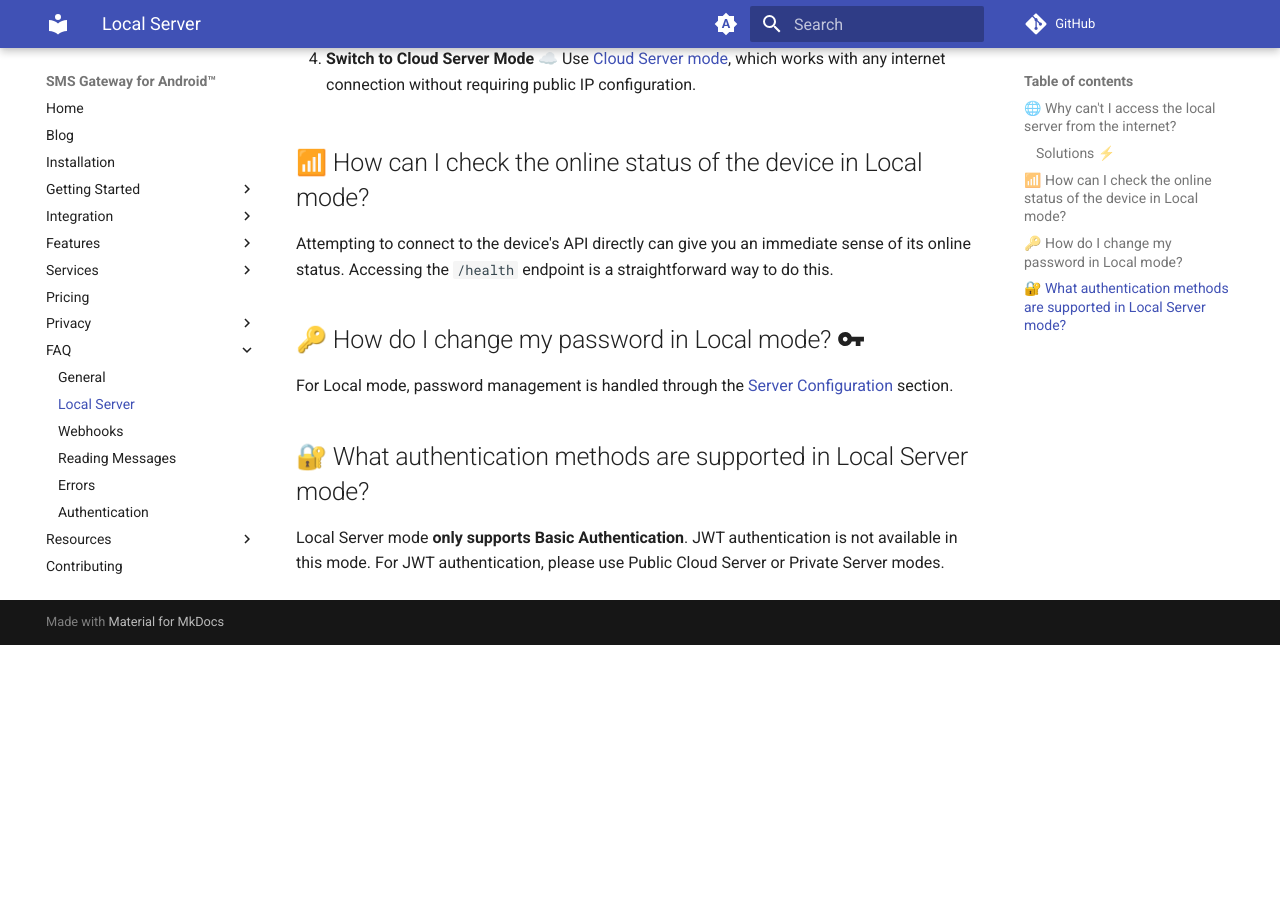
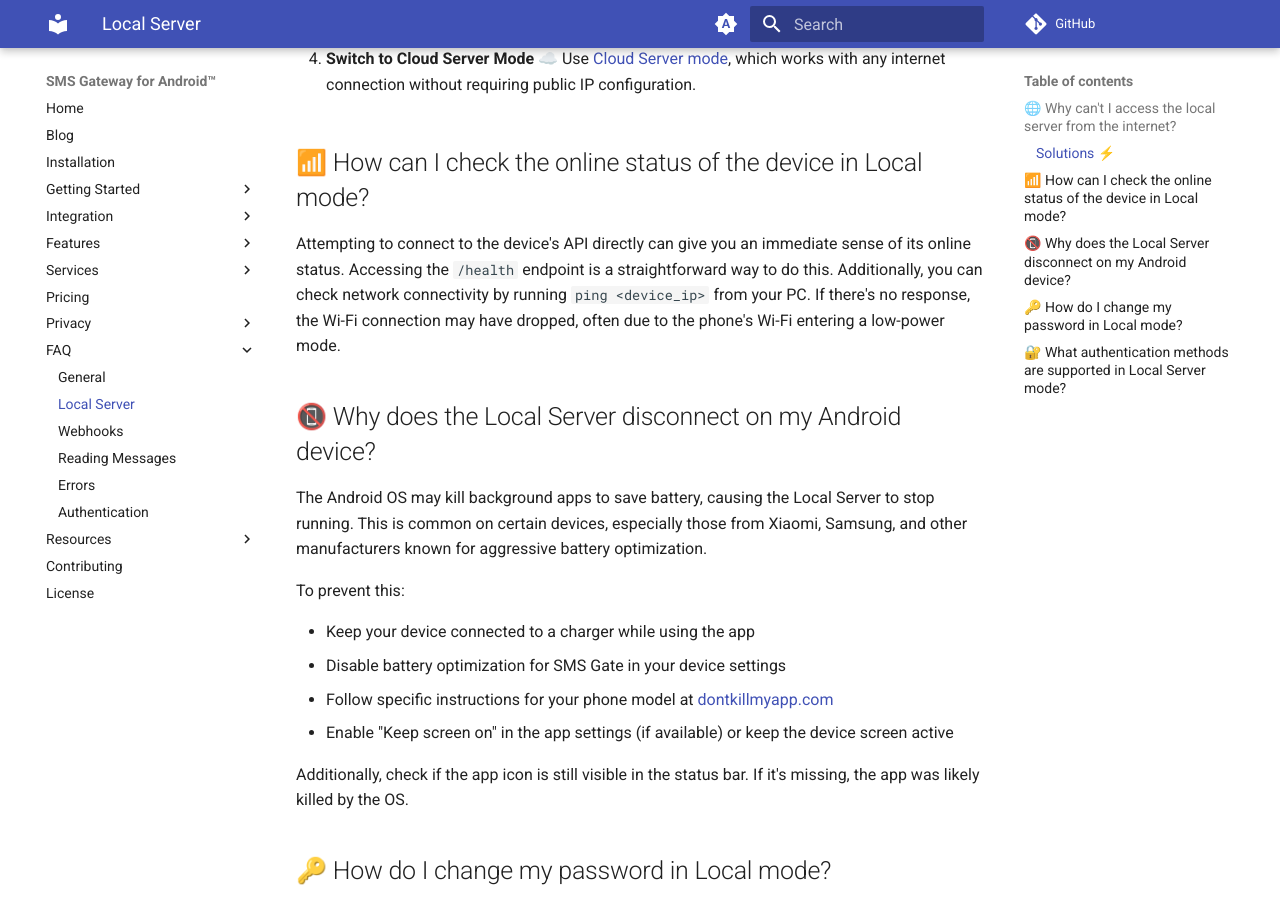
Before and after one commit to android-sms-gateway/docs-web, an MkDocs documentation site: the page built from docs/faq/local-server.md, in a window 1280 px wide and 900 px high, scrolled down 766 px. Built offline with MkDocs 1.6.1 and Material for MkDocs 9.7.7, drawn with Linux system fonts in a browser that asks for light colours; comment, search, counter and statistics services are not loaded; before the commit the page ends 1411 px from its top, so only the background shows below that.

Commit message:
[faq] add power saving section for local server

```diff
--- a/docs/faq/local-server.md
+++ b/docs/faq/local-server.md
@@ -28,9 +28,22 @@
 
 ## 📶 How can I check the online status of the device in Local mode?
 
-Attempting to connect to the device's API directly can give you an immediate sense of its online status. Accessing the `/health` endpoint is a straightforward way to do this.
+Attempting to connect to the device's API directly can give you an immediate sense of its online status. Accessing the `/health` endpoint is a straightforward way to do this. Additionally, you can check network connectivity by running `ping <device_ip>` from your PC. If there's no response, the Wi-Fi connection may have dropped, often due to the phone's Wi-Fi entering a low-power mode.
 
-## 🔑 How do I change my password in Local mode? :material-key:
+## 📵 Why does the Local Server disconnect on my Android device?
+
+The Android OS may kill background apps to save battery, causing the Local Server to stop running. This is common on certain devices, especially those from Xiaomi, Samsung, and other manufacturers known for aggressive battery optimization.
+
+To prevent this:
+
+- Keep your device connected to a charger while using the app
+- Disable battery optimization for SMS Gate in your device settings
+- Follow specific instructions for your phone model at [dontkillmyapp.com](https://dontkillmyapp.com/)
+- Enable "Keep screen on" in the app settings (if available) or keep the device screen active
+
+Additionally, check if the app icon is still visible in the status bar. If it's missing, the app was likely killed by the OS.
+
+## 🔑 How do I change my password in Local mode?
 
 For Local mode, password management is handled through the [Server Configuration](../getting-started/local-server.md#server-configuration) section.
 
```
